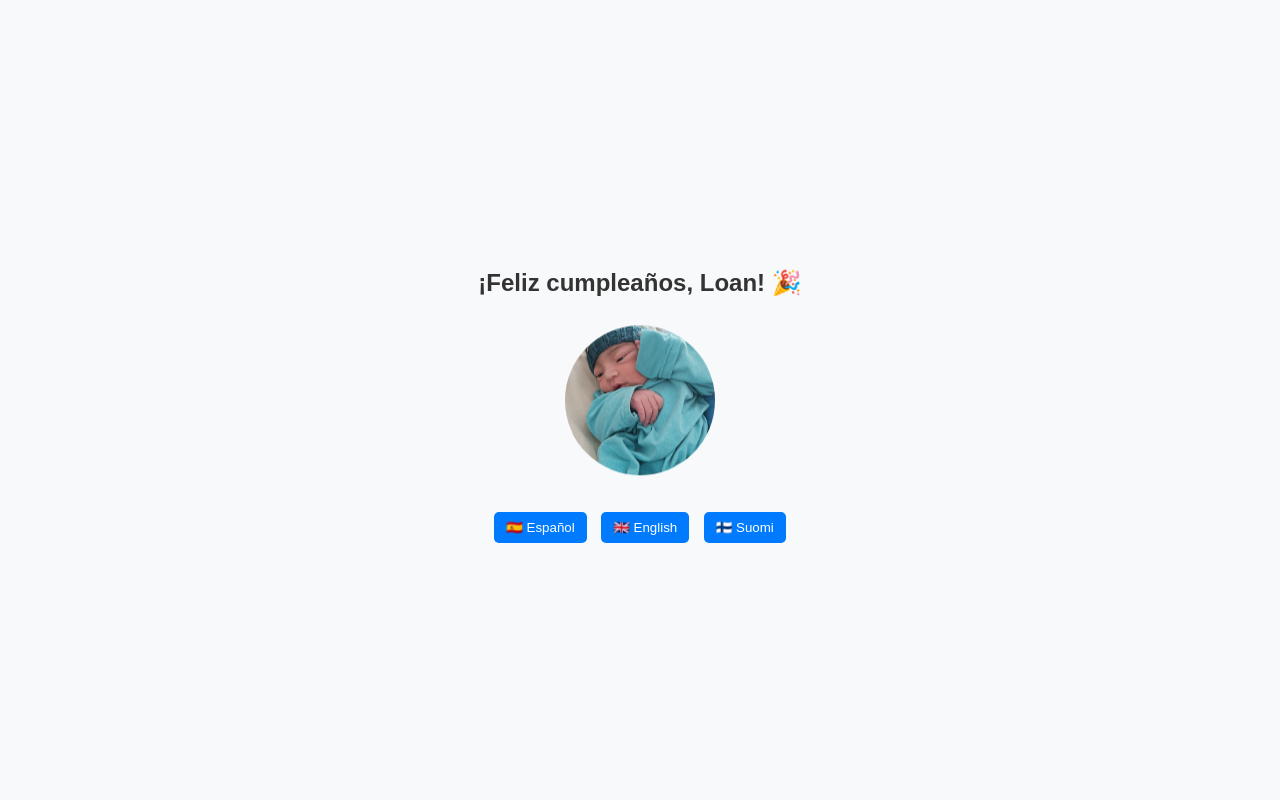
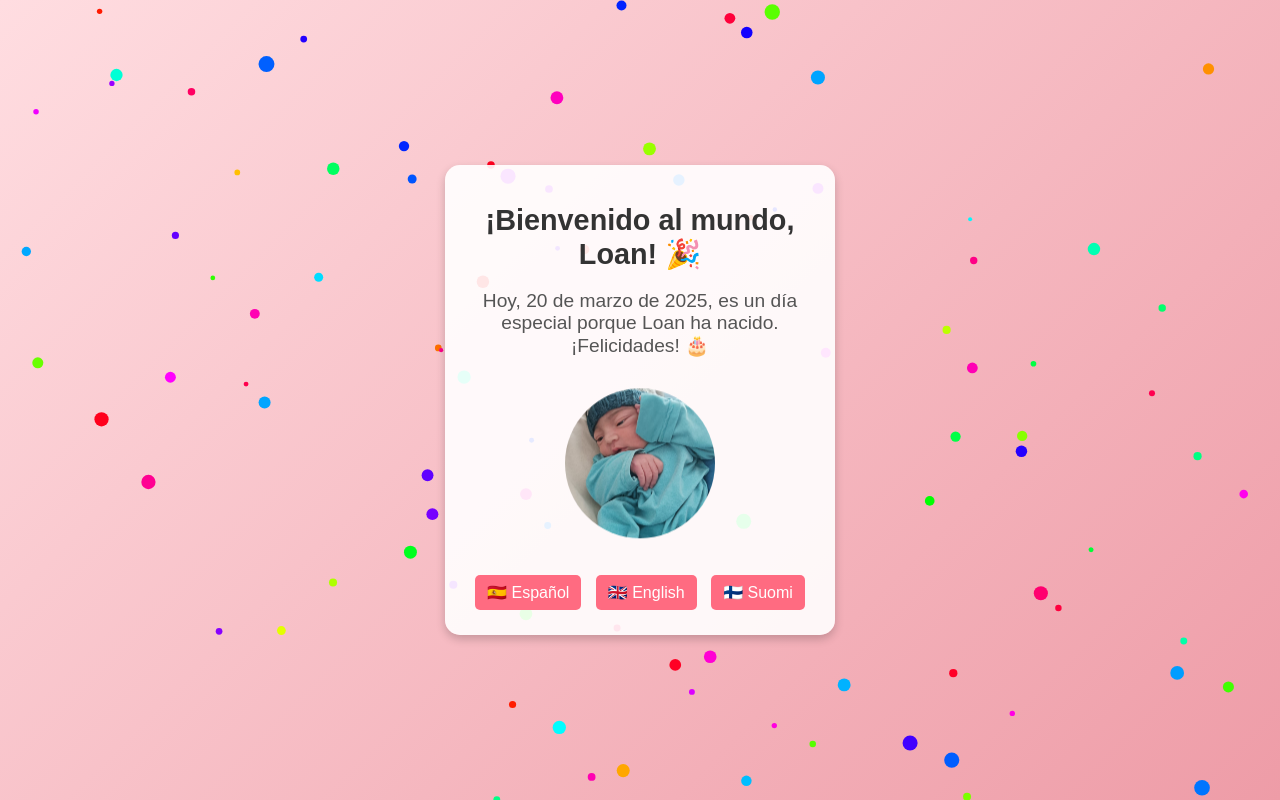
Before and after one commit to Luis93Hub/nacimiento, a plain HTML site: page index.html in a window 1280 px wide. Drawn offline with Linux system fonts and the light colour scheme.

Commit message:
Forth commit

```diff
--- a/index.html
+++ b/index.html
@@ -7,16 +7,21 @@
   <title>¡Feliz Cumpleaños, Loan!</title>
 </head>
 <body>
-  <div class="container">
-    <h1 id="greeting">¡Feliz cumpleaños, Loan! 🎉</h1>
-    <img src="img/Loan.jpeg" alt="Foto de Loan" class="profile-pic">
+  <div class="background">
+    <div class="container">
+        <h1 id="greeting">¡Bienvenido al mundo, Loan! 🎉</h1>
+        <p id="birth-text">Hoy, <span id="birth-date"></span>, es un día especial porque Loan ha nacido. ¡Felicidades! 🎂</p>
 
-    <div class="language-selector">
-        <button onclick="changeLanguage('es')">🇪🇸 Español</button>
-        <button onclick="changeLanguage('en')">🇬🇧 English</button>
-        <button onclick="changeLanguage('fi')">🇫🇮 Suomi</button>
+        <img src="/img/Loan.jpeg" alt="Foto de Loan" class="profile-pic">
+
+        <div class="language-selector">
+            <button onclick="changeLanguage('es')">🇪🇸 Español</button>
+            <button onclick="changeLanguage('en')">🇬🇧 English</button>
+            <button onclick="changeLanguage('fi')">🇫🇮 Suomi</button>
+        </div>
     </div>
 </div>
 <canvas id="confetti"></canvas>
+<script src="script.js"></script>
 </body>
 </html>
--- /dev/null
+++ b/script.js
@@ -0,0 +1,86 @@
+document.addEventListener("DOMContentLoaded", () => {
+  startConfetti();
+  setBirthDate();
+});
+
+const texts = {
+  es: {
+      greeting: "¡Bienvenido al mundo, Loan! 🎉",
+      birthText: "Hoy, {date}, es un día especial porque Loan ha nacido. ¡Felicidades! 🎂"
+  },
+  en: {
+      greeting: "Welcome to the world, Loan! 🎉",
+      birthText: "Today, {date}, is a special day because Loan has been born. Congratulations! 🎂"
+  },
+  fi: {
+      greeting: "Tervetuloa maailmaan, Loan! 🎉",
+      birthText: "Tänään, {date}, on erityinen päivä, koska Loan on syntynyt. Onneksi olkoon! 🎂"
+  }
+};
+
+function setBirthDate() {
+  const today = new Date();
+  const dateStr = today.toLocaleDateString('es-ES', { year: 'numeric', month: 'long', day: 'numeric' });
+  document.getElementById("birth-date").textContent = dateStr;
+}
+
+function changeLanguage(lang) {
+  const today = new Date();
+  let dateStr = "";
+
+  if (lang === "es") {
+      dateStr = today.toLocaleDateString('es-ES', { year: 'numeric', month: 'long', day: 'numeric' });
+  } else if (lang === "en") {
+      dateStr = today.toLocaleDateString('en-US', { year: 'numeric', month: 'long', day: 'numeric' });
+  } else if (lang === "fi") {
+      dateStr = today.toLocaleDateString('fi-FI', { year: 'numeric', month: 'long', day: 'numeric' });
+  }
+
+  document.getElementById("greeting").textContent = texts[lang].greeting;
+  document.getElementById("birth-text").textContent = texts[lang].birthText.replace("{date}", dateStr);
+}
+
+// 🎊 Confeti animado
+function startConfetti() {
+  const canvas = document.getElementById("confetti");
+  const ctx = canvas.getContext("2d");
+  canvas.width = window.innerWidth;
+  canvas.height = window.innerHeight;
+
+  const confettiParticles = Array.from({ length: 100 }, () => ({
+      x: Math.random() * canvas.width,
+      y: Math.random() * canvas.height,
+      r: Math.random() * 6 + 2,
+      d: Math.random() * 4 + 2,
+      color: `hsl(${Math.random() * 360}, 100%, 50%)`,
+      tilt: Math.random() * 10 - 5,
+      tiltAngleIncrement: Math.random() * 0.1 + 0.04
+  }));
+
+  function drawConfetti() {
+      ctx.clearRect(0, 0, canvas.width, canvas.height);
+      confettiParticles.forEach(p => {
+          ctx.beginPath();
+          ctx.arc(p.x, p.y, p.r, 0, 2 * Math.PI);
+          ctx.fillStyle = p.color;
+          ctx.fill();
+      });
+      updateConfetti();
+  }
+
+  function updateConfetti() {
+      confettiParticles.forEach(p => {
+          p.y += p.d;
+          p.x += Math.sin(p.tilt) * 2;
+          p.tilt += p.tiltAngleIncrement;
+          if (p.y > canvas.height) p.y = 0;
+      });
+  }
+
+  function animateConfetti() {
+      drawConfetti();
+      requestAnimationFrame(animateConfetti);
+  }
+
+  animateConfetti();
+}
--- a/style.css
+++ b/style.css
@@ -1,3 +1,4 @@
+/* Fondo bonito con colores suaves */
 body {
   margin: 0;
   padding: 0;
@@ -5,22 +6,44 @@ body {
   justify-content: center;
   align-items: center;
   height: 100vh;
-  background-color: #f8f9fa;
   text-align: center;
   overflow: hidden;
-  font-family: Arial, sans-serif;
+  font-family: 'Arial', sans-serif;
+}
+
+.background {
+  position: absolute;
+  width: 100%;
+  height: 100%;
+  background: linear-gradient(135deg, #ffdde1, #ee9ca7);
+  display: flex;
+  justify-content: center;
+  align-items: center;
 }
 
 .container {
   position: relative;
+  background: rgba(255, 255, 255, 0.9);
+  padding: 20px;
+  border-radius: 15px;
+  box-shadow: 0px 4px 10px rgba(0, 0, 0, 0.2);
   z-index: 10;
+  max-width: 90%;
+  width: 350px;
 }
 
+/* Texto */
 h1 {
-  font-size: 1.5em;
+  font-size: 1.8em;
   color: #333;
 }
 
+p {
+  font-size: 1.2em;
+  color: #555;
+}
+
+/* Imagen flotante */
 .profile-pic {
   width: 150px;
   height: 150px;
@@ -35,20 +58,23 @@ h1 {
   50% { transform: translateY(-10px); }
 }
 
+/* Botones de idioma */
 .language-selector button {
   margin: 5px;
   padding: 8px 12px;
   border: none;
-  background-color: #007bff;
+  background-color: #ff6b81;
   color: white;
   border-radius: 5px;
   cursor: pointer;
+  font-size: 1em;
 }
 
 .language-selector button:hover {
-  background-color: #0056b3;
+  background-color: #c73850;
 }
 
+/* Confeti */
 #confetti {
   position: fixed;
   top: 0;
```
